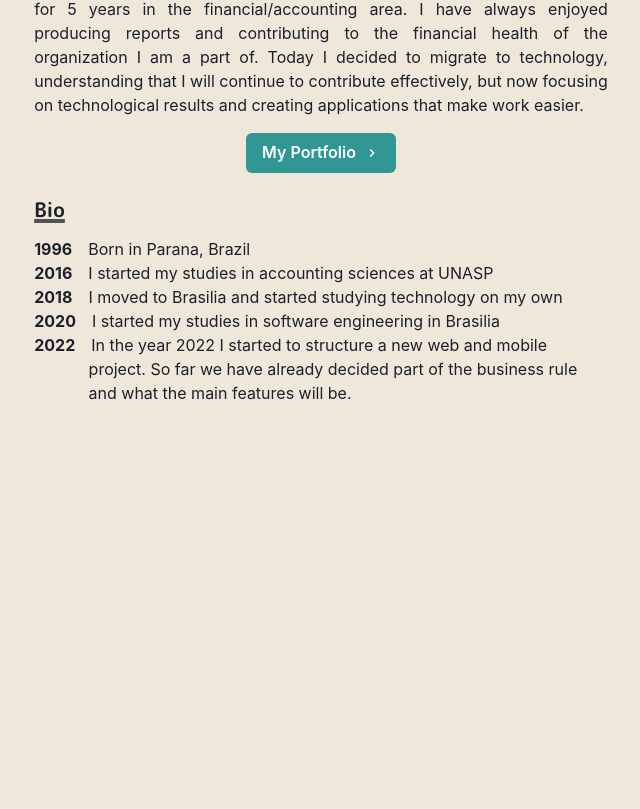
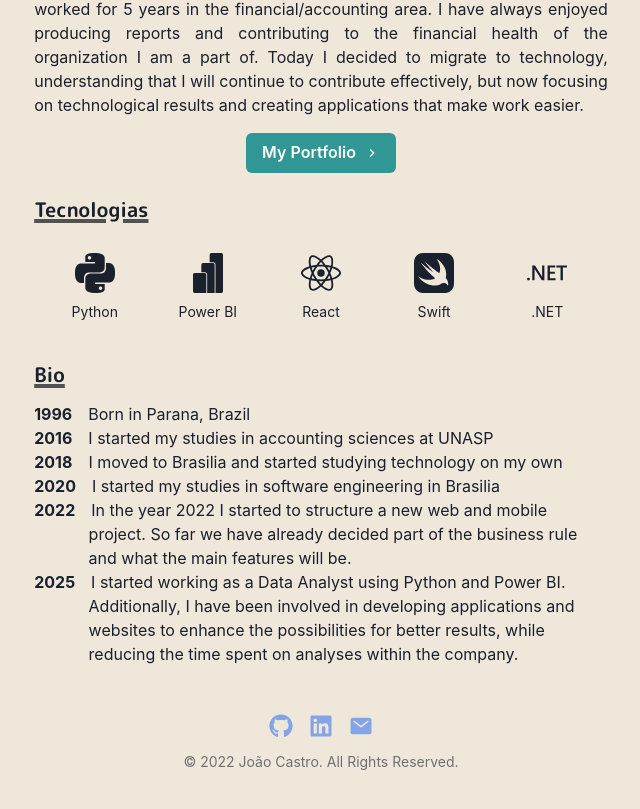
Before and after one commit to ocastrojoao/meusite, a Next.js app: page / in a window 1280 px wide. Shown: the part 313-1122 px from the top of the page, without its empty margins (319-959 px from the left). Before the commit the page ends 800 px from the top, so only its background shows below. Built offline with nearby package versions, Linux system fonts and the light colour scheme.

Commit message:
new homepage

```diff
--- /dev/null
+++ b/components/footer.js
@@ -0,0 +1,24 @@
+import { Box, HStack, Link, Icon } from '@chakra-ui/react'
+import { FaGithub, FaLinkedin } from 'react-icons/fa'
+import { IoMail } from 'react-icons/io5'
+
+const Footer = () => {
+  return (
+    <Box align="center" opacity={0.6} fontSize="sm" p={4} mt={8}>
+      <HStack spacing={4} justify="center" mb={2}>
+        <Link href="https://github.com/ocastrojoao" isExternal>
+          <Icon as={FaGithub} w={6} h={6} />
+        </Link>
+        <Link href="https://www.linkedin.com/in/ocastrojoao" isExternal>
+          <Icon as={FaLinkedin} w={6} h={6} />
+        </Link>
+        <Link href="mailto:ocastrojoao@gmail.com">
+          <Icon as={IoMail} w={6} h={6} />
+        </Link>
+      </HStack>
+      &copy; {new Date().getFullYear()} João Castro. All Rights Reserved.
+    </Box>
+  )
+}
+
+export default Footer
--- a/package.json
+++ b/package.json
@@ -27,7 +27,8 @@
     "framer-motion": "^6.5.1",
     "next": "^12.3.4",
     "react": "^17.0.2",
-    "react-dom": "^17.0.2"
+    "react-dom": "^17.0.2",
+    "react-icons": "^5.5.0"
   },
   "devDependencies": {
     "eslint": "^8.46.0",
--- a/pages/index.js
+++ b/pages/index.js
@@ -1,11 +1,25 @@
 import NextLink from 'next/link'
-import { Button, Container, Box, Link, Heading, Image, useColorModeValue } from '@chakra-ui/react'
+import {
+    Button,
+    Container,
+    Box,
+    Link,
+    Heading,
+    Image,
+    useColorModeValue,
+    SimpleGrid,   // ADICIONADO
+    Icon,         // ADICIONADO
+    VStack,       // ADICIONADO
+    Text          // ADICIONADO
+} from '@chakra-ui/react'
 import Section from '../components/section'
 import Paragraph from '../components/paragraph'
 import { ChevronRightIcon } from '@chakra-ui/icons'
 import { BioSection, BioYear } from '../components/bio'
+import Footer from '../components/footer' // ADICIONADO
 
-
+// ADICIONADO - Imports dos ícones das tecnologias
+import { SiPython, SiPowerbi, SiReact, SiSwift, SiDotnet } from 'react-icons/si'
 
 
 const Page = () => {
@@ -27,7 +41,7 @@ const Page = () => {
                     <Heading as="h2" variant="page-title">
                         João Castro
                     </Heading>
-                    <p>( Software Analyst / iOS Developer / Front End Developer )</p>
+                    <p>( Data Analyst / Mobile Developer / Data Engineer )</p>
                 </Box>
                 <Box
                 flexShrink={0}
@@ -47,12 +61,12 @@ const Page = () => {
                     />
                 </Box>
             </Box>
+
             <Section delay={0.1}>
                 <Heading as="h3" variant="section-title">
                 Work
-
                 </Heading>
-        <Paragraph>I'm a software developer focused on iOS and .NET applications!
+                <Paragraph>I'm a software developer focused on python and power BI applications!
                     I worked for 5 years in the financial/accounting area.
                     I have always enjoyed producing reports and contributing to the
                     financial health of the organization I am a part of. Today I decided to migrate to
@@ -67,46 +81,77 @@ const Page = () => {
                     </NextLink>
                 </Box>
             </Section>
-        <Section delay={0.2}>
+
+            {/* ===== SEÇÃO DE TECNOLOGIAS ADICIONADA AQUI ===== */}
+            <Section delay={0.3}>
+                <Heading as="h3" variant="section-title">
+                    Tecnologias
+                </Heading>
+                <SimpleGrid columns={[3, 4, 5]} spacing={6} p={4}>
+                    <VStack>
+                        <Icon as={SiPython} w={10} h={10} />
+                        <Text fontSize="sm">Python</Text>
+                    </VStack>
+                    <VStack>
+                        <Icon as={SiPowerbi} w={10} h={10} />
+                        <Text fontSize="sm">Power BI</Text>
+                    </VStack>
+                    <VStack>
+                        <Icon as={SiReact} w={10} h={10} />
+                        <Text fontSize="sm">React</Text>
+                    </VStack>
+                    <VStack>
+                        <Icon as={SiSwift} w={10} h={10} />
+                        <Text fontSize="sm">Swift</Text>
+                    </VStack>
+                    <VStack>
+                        <Icon as={SiDotnet} w={10} h={10} />
+                        <Text fontSize="sm">.NET</Text>
+                    </VStack>
+                </SimpleGrid>
+            </Section>
+
+            <Section delay={0.4}>
                 <Heading as="h3" variant="section-title">
                     Bio
                 </Heading>
                 <BioSection>
-            <BioYear>
-                1996
-            </BioYear>
+                    <BioYear>1996</BioYear>
                     Born in Parana, Brazil
                 </BioSection>
 
                 <BioSection>
-            <BioYear>
-                2016
-            </BioYear>
+                    <BioYear>2016</BioYear>
                     I started my studies in accounting sciences at UNASP
                 </BioSection>
 
                 <BioSection>
-            <BioYear>
-                2018
-            </BioYear>
+                    <BioYear>2018</BioYear>
                     I moved to Brasilia and started studying technology on my own
                 </BioSection>
 
                 <BioSection>
-            <BioYear>
-                2020
-            </BioYear>
+                    <BioYear>2020</BioYear>
                     I started my studies in software engineering in Brasilia
                 </BioSection>
 
                 <BioSection>
-            <BioYear>
-                2022
-            </BioYear>
+                    <BioYear>2022</BioYear>
                     In the year 2022 I started to structure a new web and mobile project.
                     So far we have already decided part of the business rule and what the main features will be.
                 </BioSection>
+
+                <BioSection>
+                    <BioYear>2025</BioYear>
+                    I started working as a Data Analyst using Python and Power BI.
+                    Additionally, I have been involved in developing applications and
+                    websites to enhance the possibilities for better results, while reducing the time spent on analyses within the company.
+                </BioSection>
             </Section>
+
+            {/* ===== FOOTER ADICIONADO AQUI ===== */}
+            <Footer />
+
         </Container>
     )
 }
```
Also changed, not shown: 1 other file (tests, documents, lock files or other folders). Lines whose indentation alone changed are shown as unchanged.
